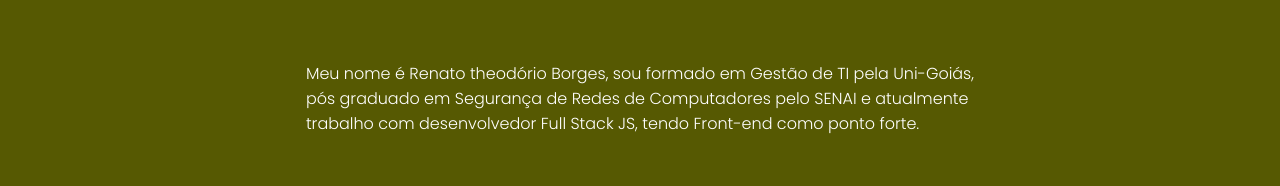
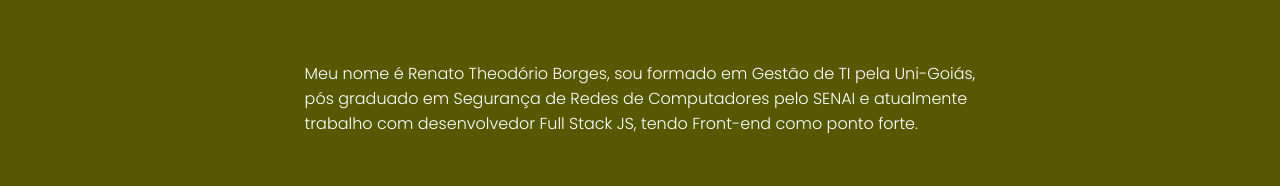
Before and after one commit to RenatoRTB/portfolio-web, a plain HTML site: page index.html in a window 1280 px wide. Shown: the part 754-940 px from the top of the page. Drawn offline with Linux system fonts and the light colour scheme.

Commit message:
Update index.html

```diff
--- a/index.html
+++ b/index.html
@@ -49,7 +49,7 @@
       <section>
         <div class="sobre">
           <h1 id="name">Sobre mim</h1>
-          <p id="desc">Meu nome é Renato theodório Borges, sou formado em Gestão de TI pela Uni-Goiás, <br>
+          <p id="desc">Meu nome é Renato Theodório Borges, sou formado em Gestão de TI pela Uni-Goiás, <br>
           pós graduado em Segurança de Redes de Computadores pelo SENAI e atualmente <br> trabalho
           com desenvolvedor Full Stack JS, tendo Front-end como ponto forte.</p>
           <div class="hard-skills">
```
